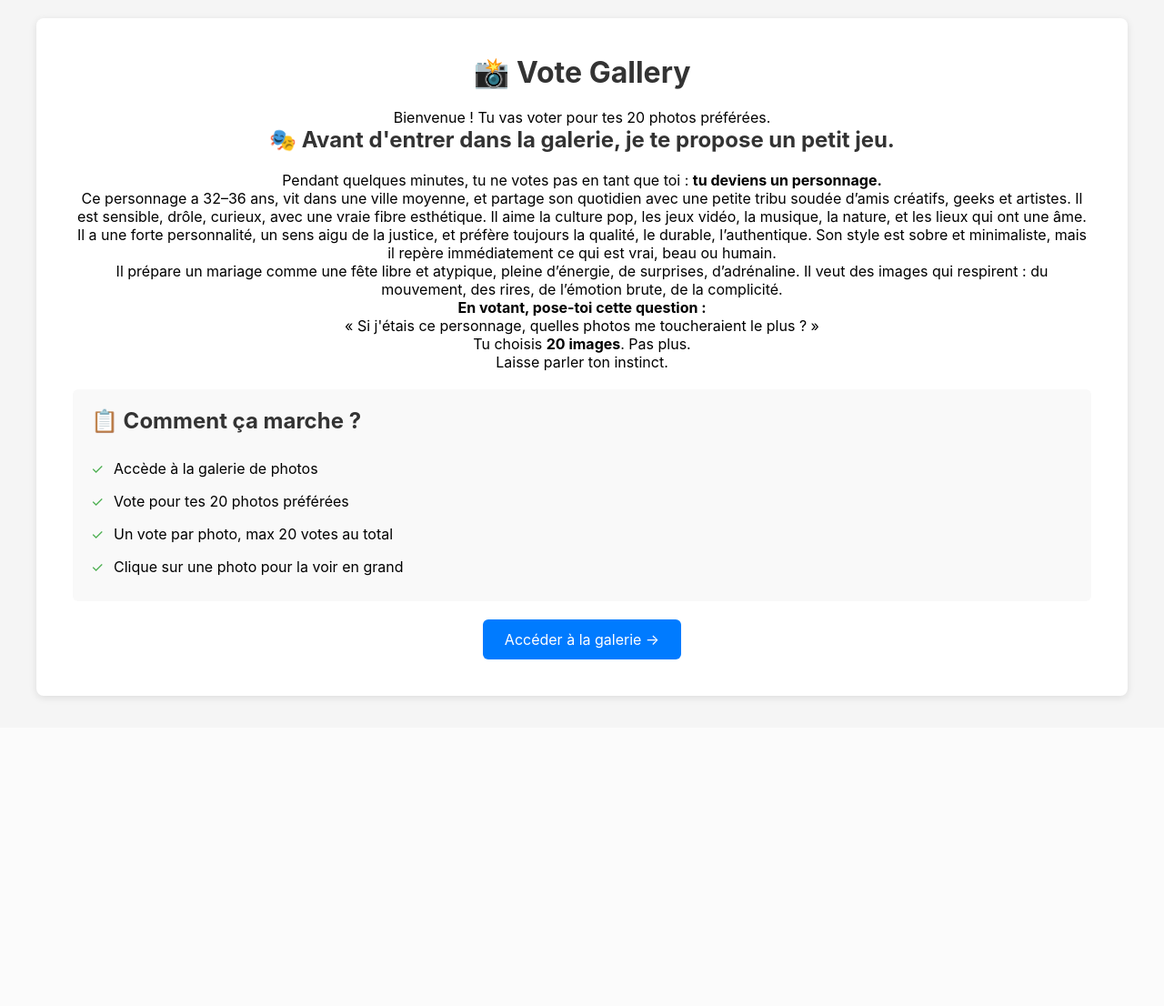
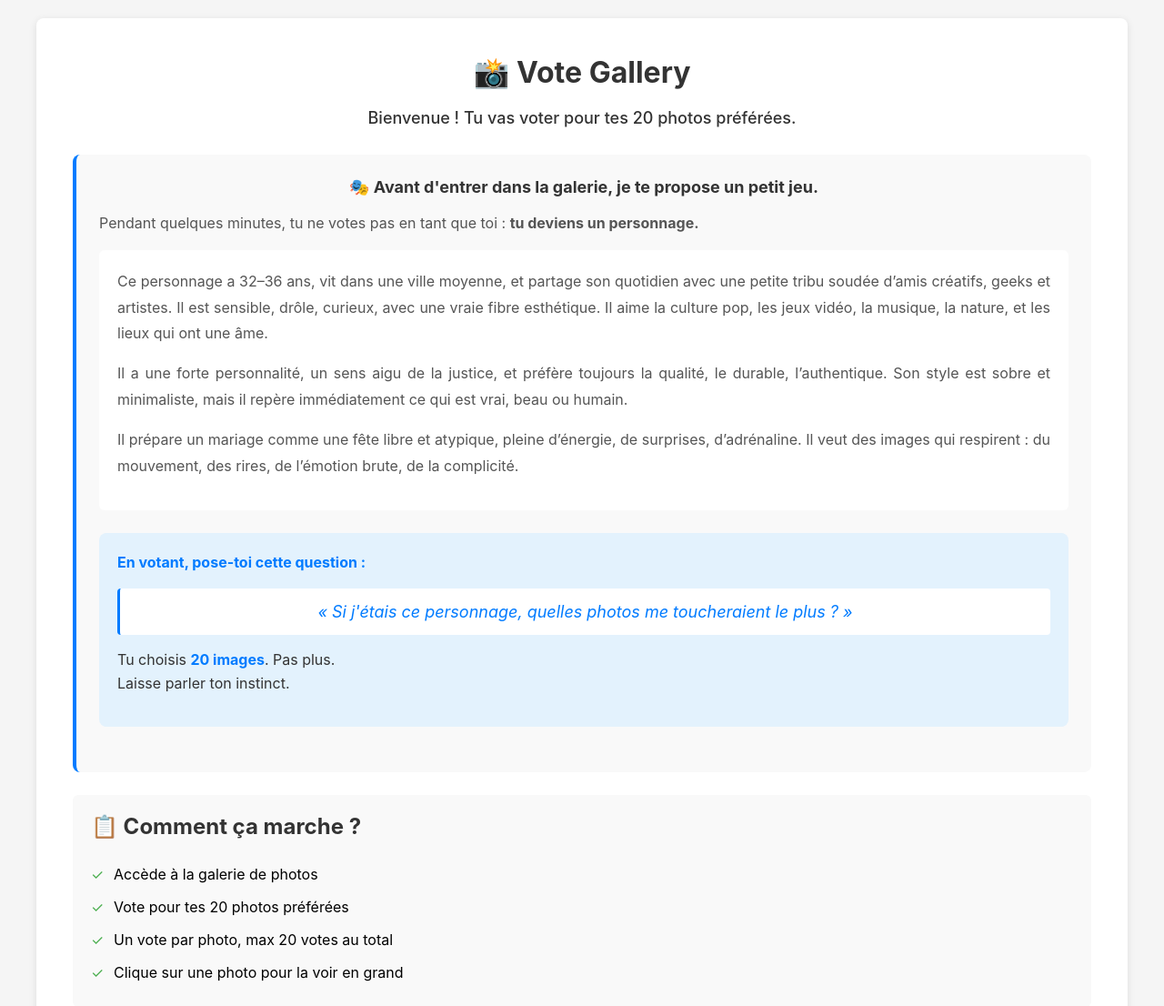
Before and after one commit to Tiritibambix/VoteGallery, a Flask app: page / in a window 1280 px wide. Shown: the top 1106 px of the page at 91% size. Before the commit the page ends 800 px from the top, so only its background shows below. Run offline with Flask 3, Linux system fonts and the light colour scheme.

Commit message:
Revert to v.0.0.5

```diff
--- a/app.py
+++ b/app.py
@@ -3,11 +3,8 @@ import uuid
 import sqlite3
 from datetime import datetime
 from functools import wraps
-from flask import Flask, render_template, request, jsonify, make_response, send_from_directory, send_file
+from flask import Flask, render_template, request, jsonify, make_response, send_from_directory
 import base64
-from io import BytesIO
-from openpyxl import Workbook
-from openpyxl.styles import Font, PatternFill, Alignment
 
 app = Flask(__name__, static_folder='static', template_folder='templates')
 
@@ -162,61 +159,6 @@ def api_admin_stats():
         app.logger.error(f"Erreur /api/admin/stats: {str(e)}")
         return jsonify({'error': str(e)}), 500
 
-@app.route('/api/admin/export')
-@require_auth
-def api_admin_export():
-    try:
-        conn = sqlite3.connect(DB_PATH)
-        c = conn.cursor()
-        c.execute('SELECT photo, COUNT(*) as count FROM votes GROUP BY photo ORDER BY count DESC')
-        stats = c.fetchall()
-        conn.close()
-
-        # Créer un workbook Excel
-        wb = Workbook()
-        ws = wb.active
-        ws.title = "Resultats Votes"
-
-        # En-têtes
-        ws['A1'] = 'Photo'
-        ws['B1'] = 'Votes'
-
-        header_fill = PatternFill(start_color="007bff", end_color="007bff", fill_type="solid")
-        header_font = Font(bold=True, color="FFFFFF")
-
-        ws['A1'].fill = header_fill
-        ws['B1'].fill = header_fill
-        ws['A1'].font = header_font
-        ws['B1'].font = header_font
-
-        ws['A1'].alignment = Alignment(horizontal="center", vertical="center")
-        ws['B1'].alignment = Alignment(horizontal="center", vertical="center")
-
-        # Données
-        for idx, (photo, count) in enumerate(stats, start=2):
-            ws[f'A{idx}'] = photo
-            ws[f'B{idx}'] = count
-            ws[f'B{idx}'].alignment = Alignment(horizontal="center")
-
-        # Ajuster les largeurs
-        ws.column_dimensions['A'].width = 40
-        ws.column_dimensions['B'].width = 12
-
-        # Sauvegarder en mémoire
-        output = BytesIO()
-        wb.save(output)
-        output.seek(0)
-
-        return send_file(
-            output,
-            mimetype='application/vnd.openxmlformats-officedocument.spreadsheetml.sheet',
-            as_attachment=True,
-            download_name=f'vote_results_{datetime.now().strftime("%Y%m%d_%H%M%S")}.xlsx'
-        )
-    except Exception as e:
-        app.logger.error(f"Erreur /api/admin/export: {str(e)}")
-        return jsonify({'error': str(e)}), 500
-
 if __name__ == '__main__':
     init_db()
     app.run(host='0.0.0.0', port=5000, debug=False)
--- a/requirements.txt
+++ b/requirements.txt
@@ -1,3 +1,2 @@
 Flask==3.0.0
 Werkzeug==3.0.1
-openpyxl==3.1.5
--- a/static/style.css
+++ b/static/style.css
@@ -324,41 +295,71 @@ h1, h2 {
     border-bottom: 1px solid #ddd;
 }
 
-.admin-table thead th {
-    padding: 20px 15px;
-    font-weight: 600;
-}
-
 .admin-table tbody tr:hover {
     background: #f9f9f9;
 }
 
-.admin-photo-cell {
-    display: flex;
-    align-items: center;
-    gap: 15px;
+.welcome-intro {
+    font-size: 18px;
+    color: #333;
+    margin-bottom: 30px;
+    font-weight: 500;
 }
 
-.admin-thumbnail {
-    width: 80px;
-    height: 80px;
-    object-fit: contain;
-    border-radius: 6px;
-    background: #f0f0f0;
-    padding: 4px;
-    border: 1px solid #ddd;
+.character-section {
+    text-align: left;
+    background: #f9f9f9;
+    padding: 25px;
+    border-radius: 8px;
+    margin: 25px 0;
+    border-left: 4px solid #007bff;
 }
 
-.photo-name {
-    font-size: 14px;
-    color: #555;
-    word-break: break-all;
-    max-width: 300px;
+.character-section h2 {
+    font-size: 18px;
+    color: #333;
+    margin-bottom: 15px;
+    text-align: center;
 }
 
-.votes-cell {
+.character-section p {
+    line-height: 1.8;
+    color: #555;
+    margin-bottom: 15px;
+    text-align: justify;
+}
+
+.character-description {
+    background: white;
+    padding: 20px;
+    border-radius: 6px;
+    margin: 15px 0;
+}
+
+.question-section {
+    background: #e3f2fd;
+    padding: 20px;
+    border-radius: 8px;
+    margin: 25px 0;
     text-align: center;
-    font-weight: bold;
+}
+
+.question-section blockquote {
     font-size: 18px;
+    font-style: italic;
+    color: #007bff;
+    margin: 15px 0;
+    padding: 15px;
+    border-left: 3px solid #007bff;
+    background: white;
+    border-radius: 4px;
+}
+
+.question-section p {
+    color: #333;
+    line-height: 1.6;
+}
+
+.question-section strong {
     color: #007bff;
 }
```
Also changed, not shown: other parts of static/style.css (+4 -33 lines), templates/admin.html (+1 -30 lines).
